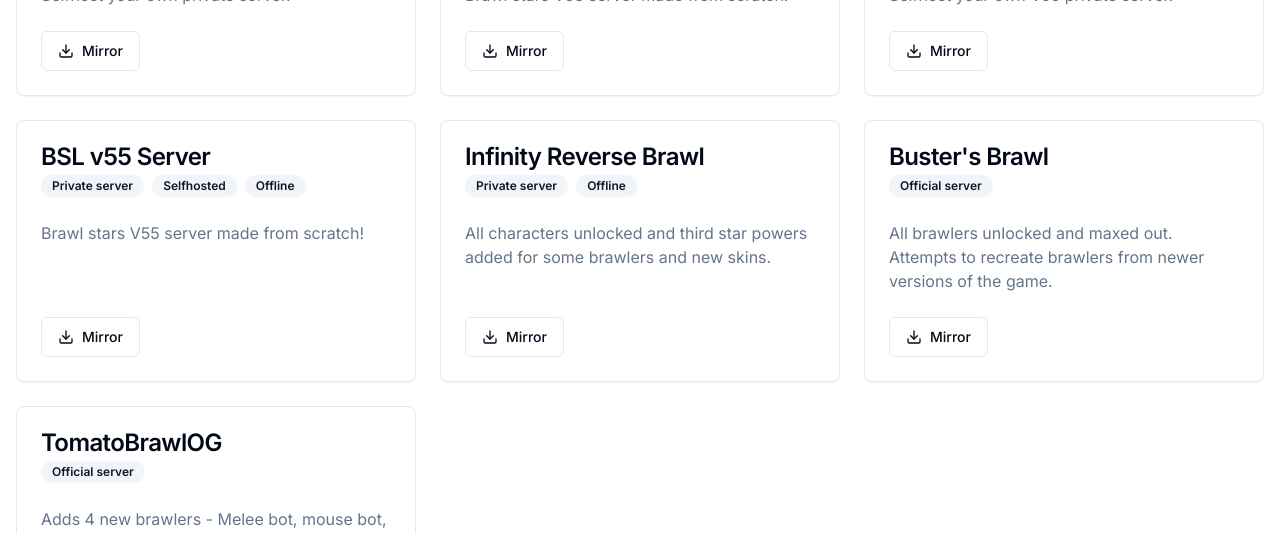
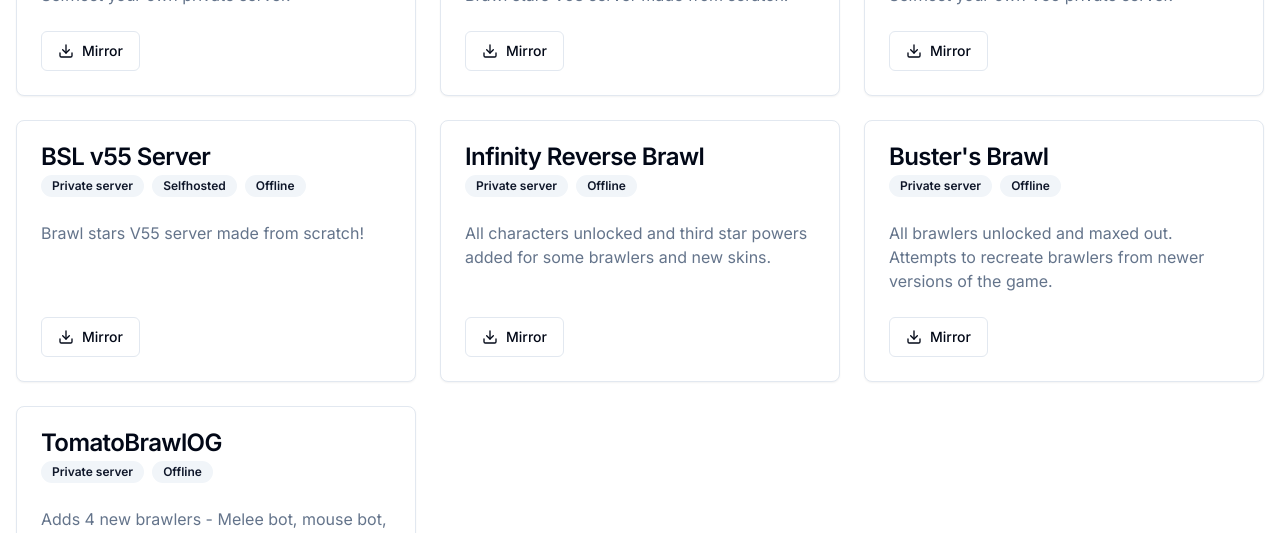
Before and after one commit to natesworksdev/brawlmods, a Next.js app: page / in a window 1280 px wide. Shown: the part 954-1487 px from the top of the page. Built offline with nearby package versions, Linux system fonts and the light colour scheme.

Commit message:
Fix some tags

```diff
--- a/app/page.tsx
+++ b/app/page.tsx
@@ -87,14 +87,14 @@ const mods = [
     description: "All brawlers unlocked and maxed out. Attempts to recreate brawlers from newer versions of the game.",
     mirrorLink: "https://drive.google.com/uc?export=download&id=1UWmaBt635O0TaS6H4oNB-wnVFefBimAs",
     torrentLink:"torrents",
-    tags: ["Official server"]
+    tags: ["Private server", "Offline"]
   },
   {
     name: "TomatoBrawlOG",
     description: "Adds 4 new brawlers - Melee bot, mouse bot, ranged bot and boss bot! Based on Beta Brawl (V11).",
     mirrorLink: "https://drive.google.com/uc?export=download&id=1as-qDZ7pcCJryay58eE67DvvP3sWGP04",
     torrentLink:"torrents",
-    tags: ["Official server"]
+    tags: ["Private server", "Offline"]
   }
 ]
 
```
